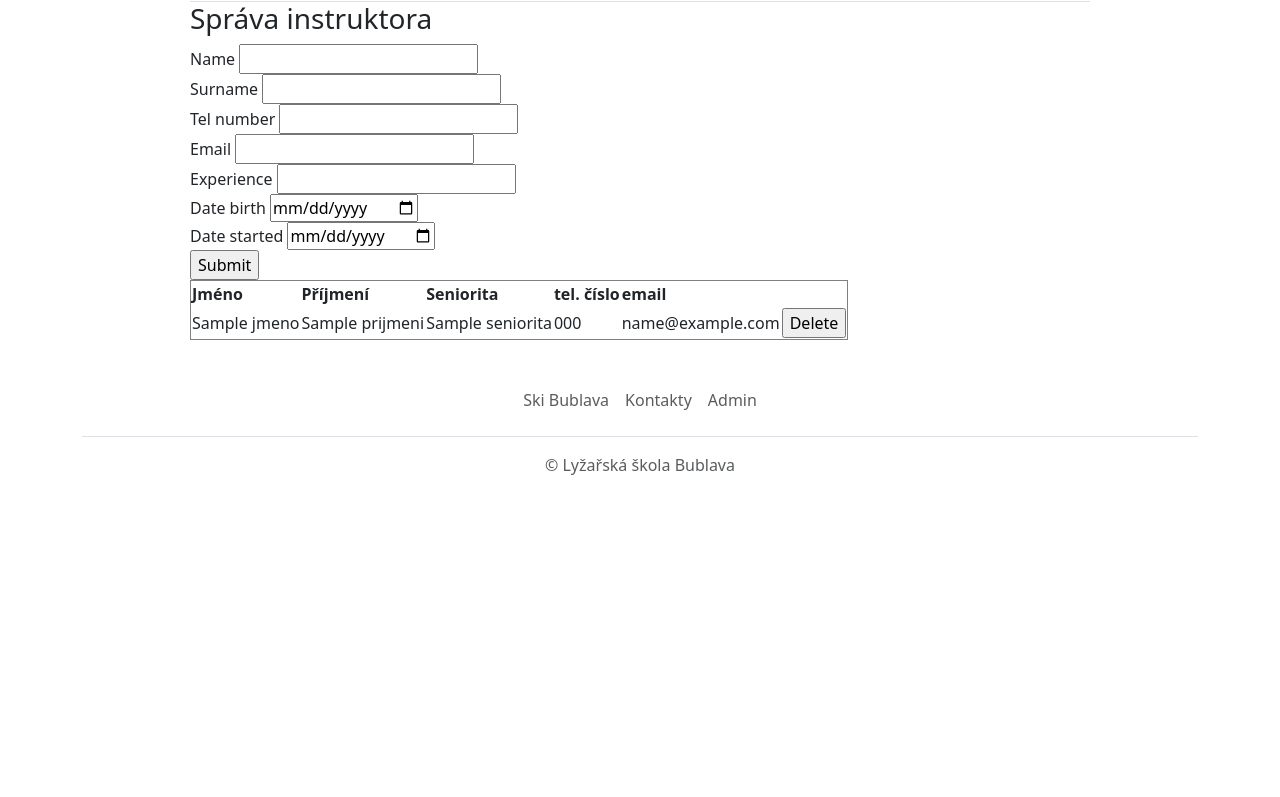
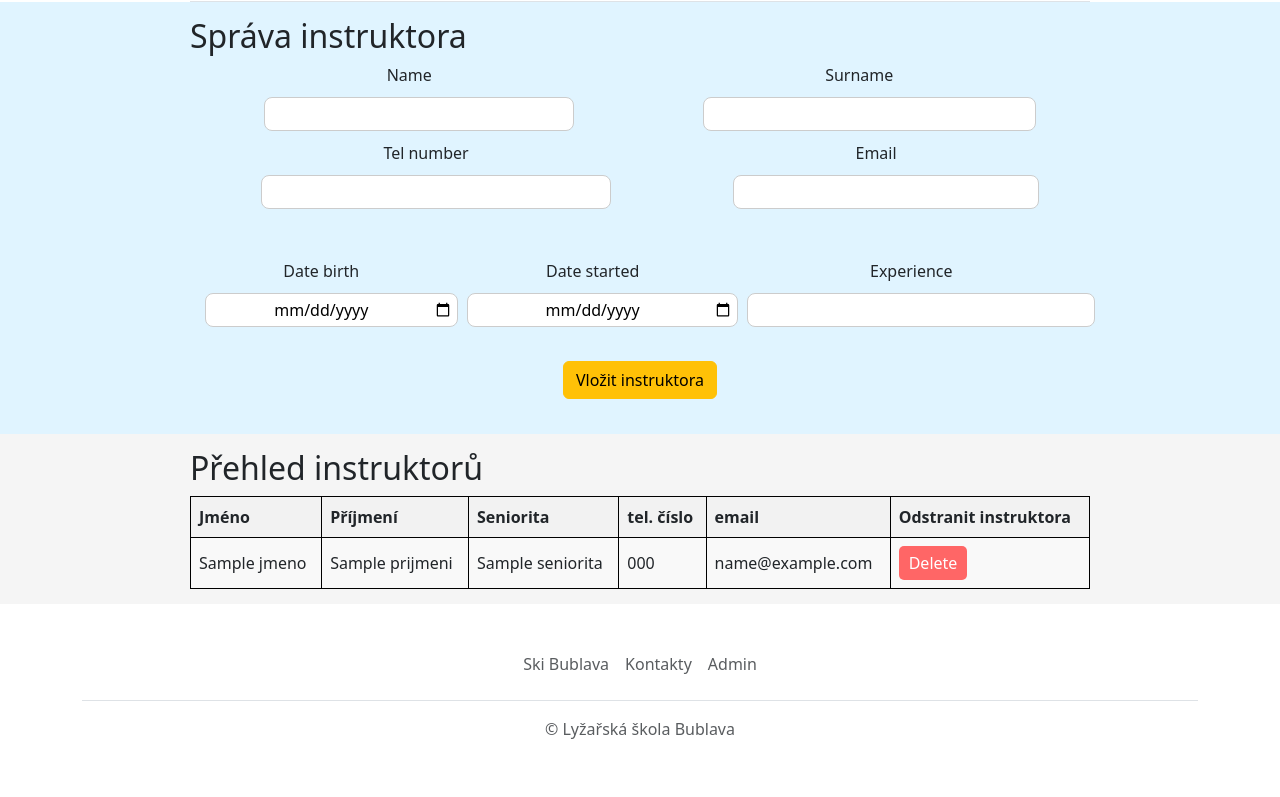
Before and after one commit to petrstipek/Rezervacni_webova_aplikace, a Python web app: template flaskr/templates/blog/admin/instructors_admin.html in a window 1280 px wide. Shown: the part 135-932 px from the top of the page. Before the commit the page ends 610 px from the top, so only its background shows below. Run offline with Jinja, Linux system fonts and the light colour scheme; the template is opened without the code that fills it: most values are stand-ins (such as "Sample title", 1, 10 or a date in 2020); form fields are guessed from the names that the template uses; some libraries are stand-ins or nearby versions.

Commit message:
Admin instrucotrs styling

```diff
--- /dev/null
+++ b/flaskr/static/css/style_admin_instructors.css
@@ -0,0 +1,90 @@
+.section-blue {
+    background-color: #E0F4FF;
+    padding-bottom: 15px;
+    padding-top: 15px;
+}
+
+.section-grey {
+    background-color: #F5F5F5;
+    margin-bottom: 0px;
+    padding-bottom: 15px;
+    padding-top: 15px;
+}
+
+.horizontal-fields-container-admin-instructors {
+    display: flex;
+    flex-wrap: wrap;
+    justify-content: space-around;
+    margin-bottom: 20px;
+}
+
+header {
+    display: flex;
+    align-items: center;
+    justify-content: space-between;
+}
+
+.global-margin {
+    margin-left: 190px;
+    margin-right: 190px;
+}
+
+.containers-instructors {
+    text-align: center;
+}
+
+.containers-instructors input,
+select {
+    border-radius: 8px;
+    border: 1px solid #ccc;
+    padding: 4px;
+    width: 100%;
+    box-sizing: border-box;
+    text-align: center;
+    margin: 10px
+}
+
+.instructors-admin-grid {
+    display: flex;
+    flex-direction: column;
+    gap: 20px;
+}
+
+.instructor-table {
+    width: 100%;
+    border-collapse: collapse;
+    text-align: left;
+    background-color: #f9f9f9;
+}
+
+.instructor-table th,
+.instructor-table td {
+    border: 1px solid #000;
+    padding: 8px;
+}
+
+.instructor-table th {
+    background-color: #f2f2f2;
+    font-weight: bold;
+}
+
+.instructor-table tr:nth-child(even) {
+    background-color: #f9f9f9;
+}
+
+.instructor-table tr:hover {
+    background-color: #e8e8e8;
+}
+
+.instructor-table input[type="submit"] {
+    background-color: #ff6666;
+    color: white;
+    padding: 5px 10px;
+    border: none;
+    border-radius: 5px;
+    cursor: pointer;
+}
+
+.instructor-table input[type="submit"]:hover {
+    background-color: #cc5555;
+}
--- a/flaskr/templates/blog/admin/instructors_admin.html
+++ b/flaskr/templates/blog/admin/instructors_admin.html
@@ -2,42 +2,61 @@
 
 {% block head %}
     <title> Instruktoři </title>
-    <link href="{{ url_for('static', filename='css/style_admin.css') }}" rel="stylesheet">
+    <link href="{{ url_for('static', filename='css/style_admin_instructors.css') }}" rel="stylesheet">
 {% endblock %}
 
 {% block body %}
 
-<section class="section_blue global-margin">
-    <h3>Správa instruktora</h3>
+<section class="section-blue">
+    <div class="global-margin">
+        <h2>Správa instruktora</h2>
     <form method="post" action="{{ url_for('administration.instructors_admin') }}">
         {{ form.hidden_tag() }}
-        <div class="horizontal-fields-container">
+        <div class="instructors-admin-grid">
+            <div class="horizontal-fields-container-admin-instructors">
+                <div class="containers-instructors">
                     <label for="name">{{ form.name.label }}</label>
                     {{ form.name }}
-            <br>
+                </div>
+                <div class="containers-instructors">
                     <label for="surname">{{ form.surname.label }}</label>
                     {{ form.surname }}
-            <br>
+                </div>
+                <div class="containers-instructors">
                     <label for="tel_number">{{ form.tel_number.label }}</label>
                     {{ form.tel_number }}
-            <br>
+                </div>
+                <div class="containers-instructors">
                     <label for="email">{{ form.email.label }}</label>
                     {{ form.email }}
-            <br>
-            <label for="experience">{{ form.experience.label }}</label>
-            {{ form.experience }}
-            <br>
+                </div>
+            </div>
+            <div class="horizontal-fields-container-admin-instructors">
+                <div class="containers-instructors">
                     <label for="date_birth">{{ form.date_birth.label }}</label>
                     {{ form.date_birth }}
-            <br>
+                </div>
+                <div class="containers-instructors">
                     <label for="date_started">{{ form.date_started.label }}</label>
                     {{ form.date_started }}
                 </div>
-        {{ form.submit }}
+                <div class="containers-instructors">
+                    <label for="experience">{{ form.experience.label }}</label>
+                    {{ form.experience }}
+                </div>
+                <div class="containers-instructors">
+                    <label class="invisible-label" aria-hidden="true">schovane pole</label>
+                    <button class="btn btn-warning" type="submit">Vložit instruktora</button>
+                </div>
+            </div>
+        </div>
     </form>
+    </div>
 </section>
-<section class="section_white global-margin">
-    <table border="1">
+<section class="section-grey">
+    <div class="global-margin">
+        <h2>Přehled instruktorů</h2>
+        <table border="1" class="instructor-table">
             <thead>
                 <tr>
                     <th>Jméno</th>
@@ -45,6 +64,7 @@
                     <th>Seniorita</th>
                     <th>tel. číslo</th>
                     <th>email</th>
+                    <th>Odstranit instruktora</th>
                 </tr>
             </thead>
             <tbody>
@@ -67,6 +87,7 @@
                 {% endfor %}
             </tbody>
         </table>
+    </div>
 </section>
 
 {% endblock %}
--- a/flaskr/templates/blog/admin/lessons_admin.html
+++ b/flaskr/templates/blog/admin/lessons_admin.html
@@ -77,7 +77,7 @@
                     <input type="date" id="lessonDate" name="lessonDate">
                 </div>
                 <div class="containers-lessons">
-                    <input type="button" id="allLessons" name="allLessons" value="Zobrazit všechny hodiny">
+                    <input class="btn btn-warning" type="button" id="allLessons" name="allLessons" value="Zobrazit všechny hodiny">
                 </div>
                 <div class="containers-lessons" style="visibility: hidden;">
                     <input type="date" id="lessonDate" name="lessonDate">
```
Lines whose indentation alone changed are shown as unchanged.
